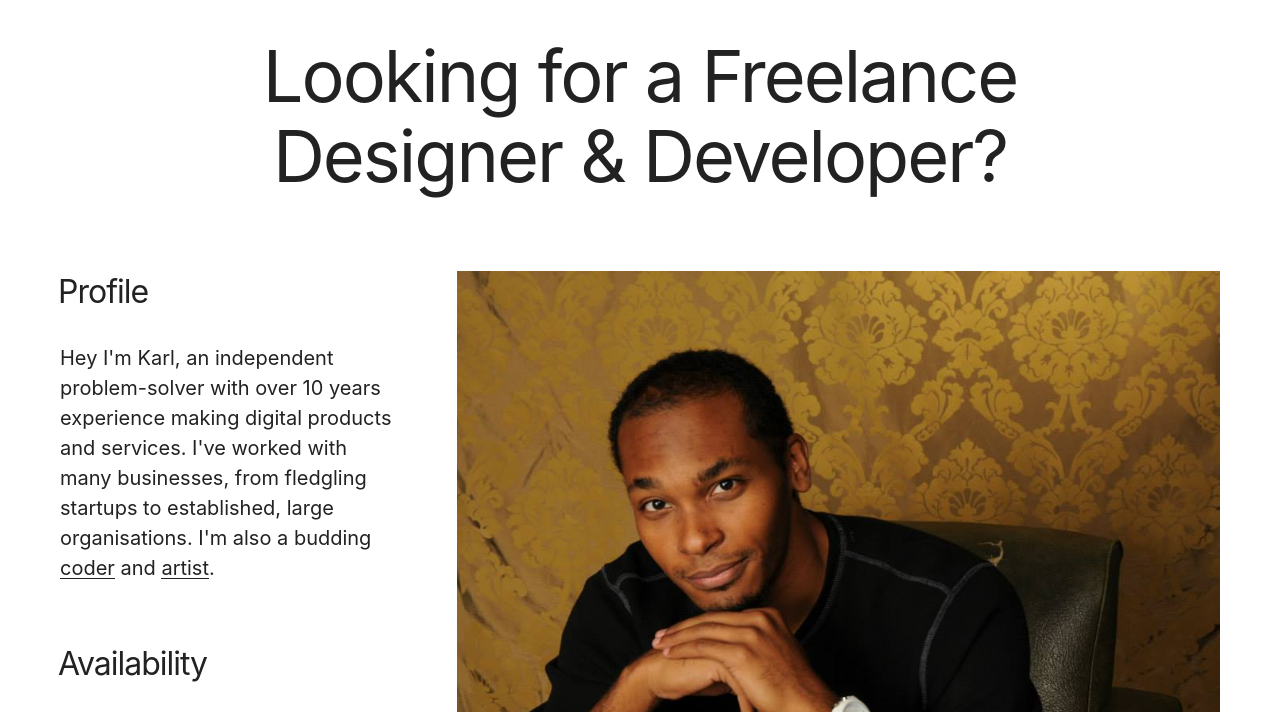
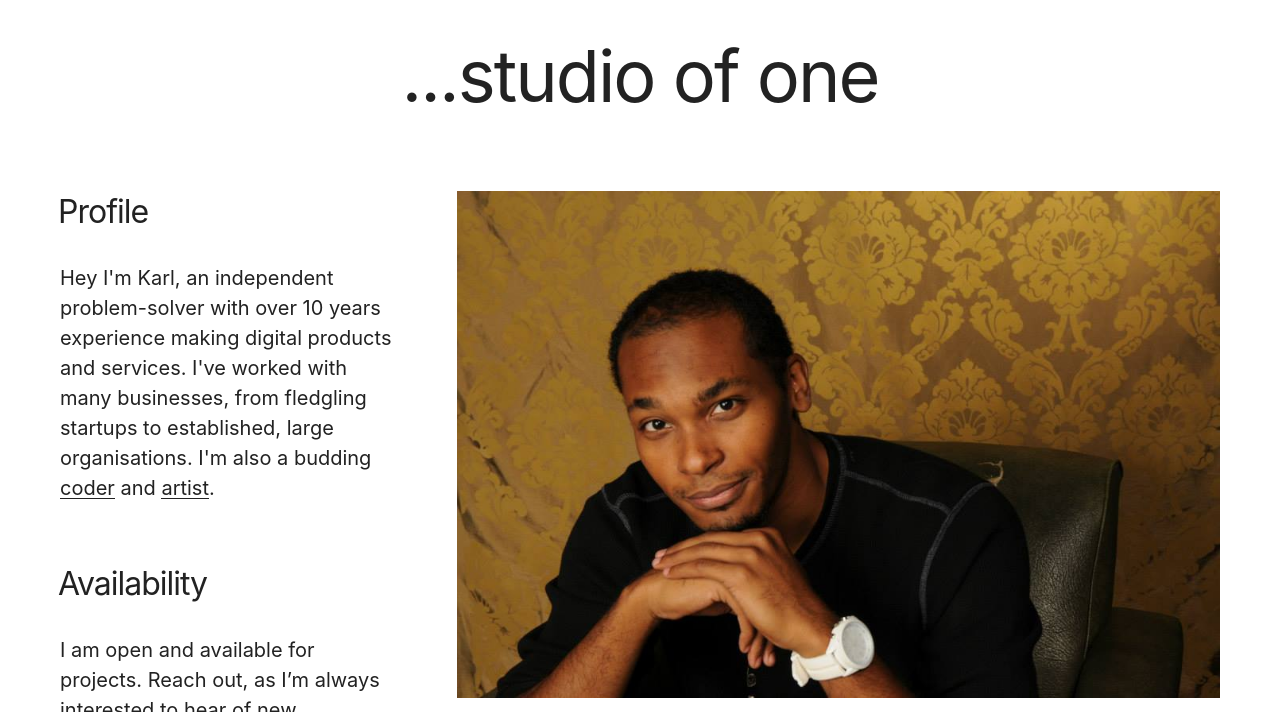
Before and after one commit to karl-bolinger/karl-bolinger.github.io, a plain HTML site: page about.html in a window 1280 px wide. Shown: the part 78-790 px from the top of the page. Drawn offline with Linux system fonts and the light colour scheme; a web font is replaced by a local one.

Commit message:
Update about.html
update header

```diff
--- a/about.html
+++ b/about.html
@@ -29,9 +29,8 @@ For pointless fun on the homepage...  Konami code: ↑ ↑ ↓ ↓ ← → ←
 <meta content="en" property="og:locale">
 <meta content="Karl Bolinger , Designer" property="og:site_name">
 <meta content="website" property="og:type">
-<meta content="https://www.futurefabric.co/" property="og:url">
 <meta content="Selected Work – Karl Bolinger , Designer" property="og:title">
-<meta content="The portfolio and shop of digital product designer and technologist, Karl Bolinger . 👨🏻‍💻" property="og:description">
+<meta content="The portfolio of developer, designer, and technologist, Karl Bolinger . 👨🏻‍💻" property="og:description">
 <body class="about-page" data-site-url="#" data-tablet="600" data-desktop="960" data-desktop-large="1200" data-cinema="1800">
 
 <div class="site-wrapper">
@@ -60,7 +59,7 @@ For pointless fun on the homepage...  Konami code: ↑ ↑ ↓ ↓ ← → ←
     <main class="main" role="main">
 
   <header class="about-header">
-    <h1>Looking for a Freelance Designer & Developer?</h1>
+    <h1>...studio of one</h1>
 
   </header>
 
```
